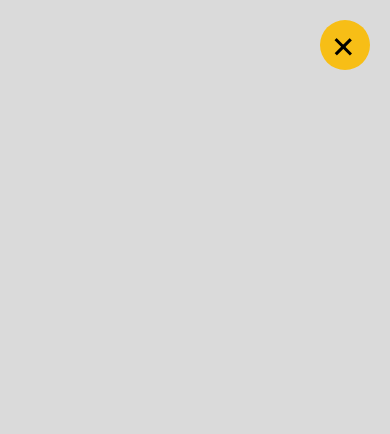
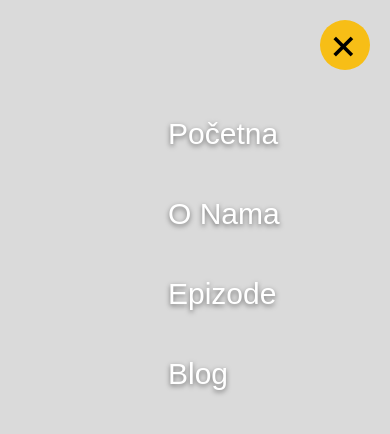
Before and after one commit to aleksandarkrst/epos-domaci2, a plain HTML site: page blog.html in a window 390 px wide. Both pictures are taken after a click on the element 345 px from the left and 45 px from the top of the page. Shown: the top 434 px of the page. Drawn offline with nearby package versions, Linux system fonts and the light colour scheme.

Commit message:
Blog resen

```diff
--- a/blog.html
+++ b/blog.html
@@ -1,126 +1,20 @@
 <!DOCTYPE html>
 <html lang="en">
+
 <head>
   <meta charset="UTF-8">
   <meta name="viewport" content="width=device-width, initial-scale=1.0">
   <meta http-equiv="X-UA-Compatible" content="ie=edge">
   <title>Upcast</title>
-    <style>
-        * {
-          box-sizing: border-box;
-        }
-        .dropbtn {
-  background-color: #3498DB;
-  color: white;
-  padding: 16px;
-  font-size: 16px;
-  border: none;
-  cursor: pointer;
-}
 
-.dropbtn:hover, .dropbtn:focus {
-  background-color: #2980B9;
-}
-
-.dropdown {
-  position: relative;
-  display: inline-block;
-}
-
-.dropdown-content {
-  display: none;
-  position: absolute;
-  background-color: #f1f1f1;
-  min-width: 160px;
-  overflow: auto;
-  box-shadow: 0px 8px 16px 0px rgba(0,0,0,0.2);
-  z-index: 1;
-}
-
-.dropdown-content a {
-  color: black;
-  padding: 12px 16px;
-  text-decoration: none;
-  display: block;
-}
-
-.dropdown a:hover {background-color: #ddd;}
-
-.show {display: block;}
-
-        /* Add a gray background color with some padding */
-        body {
-          font-family: Arial;
-          padding: 20px;
-          background: #f1f1f1;
-        }
-
-        /* Header/Blog Title */
-        .header {
-          padding: 30px;
-          font-size: 40px;
-          text-align: center;
-          background: white;
-        }
-
-        /* Create two unequal columns that floats next to each other */
-        /* Left column */
-        .leftcolumn {
-          float: left;
-          width: 75%;
-        }
-
-        /* Right column */
-        .rightcolumn {
-          float: left;
-          width: 25%;
-          padding-left: 20px;
-        }
-
-        /* Fake image */
-        .fakeimg {
-          background-color: #aaa;
-          width: 100%;
-          padding: 20px;
-        }
-
-        /* Add a card effect for articles */
-        .card {
-           background-color: white;
-           padding: 20px;
-           margin-top: 20px;
-        }
-
-        /* Clear floats after the columns */
-        .row:after {
-          content: "";
-          display: table;
-          clear: both;
-        }
-
-        /* Footer */
-        .footer {
-          padding: 20px;
-          text-align: center;
-          background: #ddd;
-          margin-top: 20px;
-        }
-
-        /* Responsive layout - when the screen is less than 800px wide, make the two columns stack on top of each other instead of next to each other */
-        @media screen and (max-width: 800px) {
-          .leftcolumn, .rightcolumn {
-            width: 100%;
-            padding: 0;
-          }
-        }
-        </style>
   <!-- CSS & Google Fonts -->
-    <link rel="stylesheet" href="css/style.css">
+  <link rel="stylesheet" href="css/blog.css">
   <link href="https://fonts.googleapis.com/css?family=Montserrat|Open+Sans&display=swap" rel="stylesheet">
 
   <!-- Favicon -->
   <link rel="icon" href="img/UpCastLogo PNG.png">
 </head>
+
 <body>
 
 
@@ -129,12 +23,12 @@
   <div class="toggle"></div>
   <div class="overlay"></div>
 
-  <div class="navbar">
+  <div class="menu">
     <ul>
-          <li><a href="#">Početna</a></li>
-          <li><a href="#">O Nama</a></li>
+      <li><a href="index.html">Početna</a></li>
+      <li><a href="aboutUs.html">O Nama</a></li>
       <li><a href="#">Epizode</a></li>
-          <li><a href="#">Blog</a></li>
+      <li><a href="blog.html">Blog</a></li>
     </ul>
 
   </div>
@@ -150,9 +44,12 @@
         <h5>Nov 5, 2019 </h5>
         <div class="fakeimg" style="height:200px;">Image</div>
         <p>Some text..</p>
-            <p>NAPRAVITE ZONU Sa ovakvim podnaslovom možete svašta da pomislite, ali nije ništa strašno. Robin Sharma poznati pisac knjige „Budni u 5“ i „Kaluđer koji je prodao svoj ferari“ priča u svojim knjigama o tome kako morate da izbacite tehnologiju iz svog okruga dok radite....
+        <p>NAPRAVITE ZONU Sa ovakvim podnaslovom možete svašta da pomislite, ali nije ništa strašno. Robin Sharma
+          poznati pisac knjige „Budni u 5“ i „Kaluđer koji je prodao svoj ferari“ priča u svojim knjigama o tome kako
+          morate da izbacite tehnologiju iz svog okruga dok radite....
           <br>
-                <form action="http://ctm.fon.bg.ac.rs/2019/11/05/5-nacina-da-pobedite-prokrastinaciju-2/" target="_blank" method="get">
+          <form action="http://ctm.fon.bg.ac.rs/2019/11/05/5-nacina-da-pobedite-prokrastinaciju-2/" target="_blank"
+            method="get">
             <button class="btn">Pročitajte još...</button>
           </form>
           <br>
@@ -164,9 +61,12 @@
         <div class="fakeimg" style="height:200px;">Image</div>
         <p>Some text..</p>
         <p>
-                Najvažniji izazov u razvoju uspešnog proizvoda je odluka o tome kada je trenutak za zaokret (pivotiranje). Zaokret u tom smislu predstavlja promenu fokusa startapa kako bi se testirao drugačiji proizvod, strategija ili motor rasta (ono što pokreće rast u kompaniji)....
+          Najvažniji izazov u razvoju uspešnog proizvoda je odluka o tome kada je trenutak za zaokret (pivotiranje).
+          Zaokret u tom smislu predstavlja promenu fokusa startapa kako bi se testirao drugačiji proizvod, strategija
+          ili motor rasta (ono što pokreće rast u kompaniji)....
           <br>
-                <form action="http://ctm.fon.bg.ac.rs/2019/05/18/pivotiranje-zaokretom-do-uspeha/" target="_blank" method="get">
+          <form action="http://ctm.fon.bg.ac.rs/2019/05/18/pivotiranje-zaokretom-do-uspeha/" target="_blank"
+            method="get">
             <button class="btn">Pročitajte još...</button>
 
           </form>
@@ -182,9 +82,12 @@
         <div class="fakeimg" style="height:200px;">Image</div>
         <p>Some text..</p>
         <p>
-                  Pitch tj. Sales Pitch predstavlja način da ubedimo nekoga u nešto.Izlažući unapred pripremljenu prezentaciju strategije razvoja proizvoda ili usluge, pokušavamo da ubedimo nekoga da naš proizvod ili usluga ima potencijal razvoja i komercijalizacije na tržištu. Da ne...
+          Pitch tj. Sales Pitch predstavlja način da ubedimo nekoga u nešto.Izlažući unapred pripremljenu prezentaciju
+          strategije razvoja proizvoda ili usluge, pokušavamo da ubedimo nekoga da naš proizvod ili usluga ima
+          potencijal razvoja i komercijalizacije na tržištu. Da ne...
           <br>
-                  <form action="http://ctm.fon.bg.ac.rs/2019/05/12/pitch-perfect-kako-ostaviti-dobar-utisak/" target="_blank" method="get">
+          <form action="http://ctm.fon.bg.ac.rs/2019/05/12/pitch-perfect-kako-ostaviti-dobar-utisak/" target="_blank"
+            method="get">
             <button class="btn">Pročitajte još...</button>
           </form>
           <br>
@@ -196,7 +99,9 @@
         <div class="fakeimg" style="height:200px;">Image</div>
         <p>Some text..</p>
         <p>
-                    Šta je MVP? Najjednostavnije: MVP (Minimum Viable Product) je proizvod sa minimalnom funkcionalnošću. MVP je jedan od najvažnijih koncepata u Lean metodologiji koju je Erik Ris opisao u svojoj knjizi “The Lean Startup”. Lean metodologija je način na koji možete da...</p>
+          Šta je MVP? Najjednostavnije: MVP (Minimum Viable Product) je proizvod sa minimalnom funkcionalnošću. MVP je
+          jedan od najvažnijih koncepata u Lean metodologiji koju je Erik Ris opisao u svojoj knjizi “The Lean Startup”.
+          Lean metodologija je način na koji možete da...</p>
         <br>
         <form action="http://ctm.fon.bg.ac.rs/2019/05/04/lean-startap-koncept-sta-je-mvp/" target="_blank" method="get">
           <button class="btn">Pročitajte još...</button>
@@ -210,9 +115,12 @@
         <div class="fakeimg" style="height:200px;">Image</div>
         <p>Some text..</p>
         <p>
-                      BLOCKCHAIN. Verovatno ste do sada čuli da je ovu reč pomenuo neko od vaših prijatelja, kolega, a možda čak i neko od vaše rodbine. Mada, i ako niste ne brinite se, niste puno propustili. Pre nego što uronimo u plićak onoga što je blockchain-a hajde prvo da kažemo šta...</p>
+          BLOCKCHAIN. Verovatno ste do sada čuli da je ovu reč pomenuo neko od vaših prijatelja, kolega, a možda čak i
+          neko od vaše rodbine. Mada, i ako niste ne brinite se, niste puno propustili. Pre nego što uronimo u plićak
+          onoga što je blockchain-a hajde prvo da kažemo šta...</p>
         <br>
-                      <form action="http://ctm.fon.bg.ac.rs/2019/04/14/uvod-u-blockchain-prva-karika-lanca/" target="_blank" method="get">
+        <form action="http://ctm.fon.bg.ac.rs/2019/04/14/uvod-u-blockchain-prva-karika-lanca/" target="_blank"
+          method="get">
           <button class="btn">Pročitajte još...</button>
         </form>
         <br>
@@ -224,9 +132,11 @@
         <div class="fakeimg" style="height:200px;">Image</div>
         <p>Some text..</p>
         <p>
-                        Ako ste ikada poželeli da pokrenete sopstveni biznis, verovatno ste se pitali kako biste mogli to da uradite.</p>
+          Ako ste ikada poželeli da pokrenete sopstveni biznis, verovatno ste se pitali kako biste mogli to da uradite.
+        </p>
         <br>
-                        <form action="http://ctm.fon.bg.ac.rs/2019/03/27/sve-sto-treba-da-znate-o-lean-startup-metodologiji/" target="_blank" method="get">
+        <form action="http://ctm.fon.bg.ac.rs/2019/03/27/sve-sto-treba-da-znate-o-lean-startup-metodologiji/"
+          target="_blank" method="get">
           <button class="btn">Pročitajte još...</button>
         </form>
         <br>
@@ -250,10 +160,10 @@
     <span>
       <a href="https://www.linkedin.com/company/podcast-upcast/?viewAsMember=true" target="_blank"
         style="color: black;"><img src="img/linkedin.png" alt="LinkedIn" style="width: 20px;"></i></a>
-            <a href="https://www.instagram.com/upcastpodcast/" target="_blank"><img src="img/instagram.png"
-                    alt="Instagram" style="width: 20px;"></a>
-            <a href="https://podcasts.apple.com/us/podcast/id1481110395" target="_blank"><img src="img/apple.png"
-                    alt="Apple" style="width: 20px;"></a>
+      <a href="https://www.instagram.com/upcastpodcast/" target="_blank"><img src="img/instagram.png" alt="Instagram"
+          style="width: 20px;"></a>
+      <a href="https://podcasts.apple.com/us/podcast/id1481110395" target="_blank"><img src="img/apple.png" alt="Apple"
+          style="width: 20px;"></a>
       <a href="https://podcasts.google.com/?feed=aHR0cHM6Ly9hbmNob3IuZm0vcy9lMGVlZGM4L3BvZGNhc3QvcnNz"
         target="_blank"><img src="img/google.png" alt="Google" style="width: 20px;"></a>
     </span>
@@ -273,4 +183,5 @@
   <script src="https://code.jquery.com/jquery-3.4.1.js"></script>
   <script src="js/main.js"></script>
 </body>
+
 </html>
--- a/css/blog.css
+++ b/css/blog.css
@@ -1,6 +1,7 @@
 html {
   scroll-behavior: smooth;
 }
+
 body {
   font-family: 'Montserrat', sans-serif;
   padding: 20px;
@@ -8,49 +9,103 @@ body {
 }
 
 /* Header/Blog Title */
+
 .header {
   padding: 30px;
   font-size: 40px;
   text-align: center;
   background: white;
 }
-  .navbar {
+
+.toggle {
+  position: fixed;
+  top: 20px;
+  right: 20px;
+  border-radius: 50%;
+  width: 50px;
+  height: 50px;
+  cursor: pointer;
+  z-index: 1;
+}
+
+.toggle:before {
+  content: '+';
+  position: absolute;
+  font-size: 50px;
+  border-radius: 50%;
+  text-align: center;
+  line-height: 50px;
   width: 100%;
   height: 100%;
+  transition: 0.5s;
+}
+
+.toggle.active:before {
+  transform: rotate(405deg);
+  background: #f7be16;
+  color: #000;
+  z-index: 1;
+}
+
+.overlay {
+  position: fixed;
+  top: 20px;
+  right: 20px;
+  border-radius: 50%;
+  width: 50px;
+  height: 50px;
+  transition: 0.5s;
+  border-width: 0px;
+  background-color: rgb(218, 218, 218);
+}
+
+.overlay.active {
+  transform: scale(100, 100);
+}
+
+.menu {
+  width: 100%;
+  height: 100%;
+  margin-top: 0px;
+  margin-left: 500px;
   overflow: hidden;
   visibility: hidden;
 }
 
-  .navbar.active {
+.menu.active {
+  visibility: visible;
   position: fixed;
-    top: 0px;
-    visibility: visible;
   transition-delay: 0.5s;
+  animation: scale 1s;
 }
 
-  .navbar ul {
-    position: absolute;
-    top: 300px;
-    left: 600px;
-    transform: translate(-50%, -50%);
-    margin: 0px;
-    padding: 0px;
+@keyframes scale {
+  0% {
+      transform: scaleY(0.8);
+  }
+  100% {
+      transform: scaleY(1);
+  }
 }
 
-  .navbar ul li {
+.menu ul {
   list-style: none;
+  position: fixed;
+  display: flex;
+  flex-direction: column;
+  justify-content: space-between;
 }
 
-  .navbar ul li a {
+.menu ul li a {
   position: relative;
-    font-size: 48px;
+  text-decoration: none;
   color: #fff;
-    margin: 20px;
-    display: block;
+  font-size: 50px;
+  line-height: 100px;
   text-shadow: 0px 2px 5px rgba(0, 0, 0, .5);
 }
 
-  .navbar ul li a:before {
+.menu ul li a:before {
   content: '';
   position: absolute;
   bottom: 5px;
@@ -64,17 +119,65 @@ body {
   transition: transform 0.5s;
 }
 
-  .navbar ul li a:hover:before {
+.menu ul li a:hover:before {
   transform: scaleX(1);
 }
+
+@media (max-width: 700px) {
+  .menu.active {
+      margin-top: 50px;
+      margin-left: 250px;
+      position: fixed;
+  }
+
+  .menu ul li a {
+      position: relative;
+      text-decoration: none;
+      color: #fff;
+      font-size: 35px;
+      line-height: 100px;
+      text-shadow: 0px 2px 5px rgba(0, 0, 0, .5);
+  }
+
+  .toggle:before {
+    line-height: 55px;
+  }
+}
+
+@media (max-width: 570px) {
+  .menu.active {
+      margin-left: 100px;
+      position: fixed;
+      width: auto;
+      height: auto;
+      margin-top: 50px;
+  }
+
+  .menu ul li a {
+      position: relative;
+      text-decoration: none;
+      color: #fff;
+      font-size: 30px;
+      line-height: 80px;
+      text-shadow: 0px 2px 5px rgba(0, 0, 0, .5);
+  }
+
+  .toggle:before {
+    line-height: 55px;
+  }
+}
+
 /* Create two unequal columns that floats next to each other */
+
 /* Left column */
+
 .leftcolumn {
   float: left;
   width: 75%;
 }
 
 /* Right column */
+
 .rightcolumn {
   float: left;
   width: 25%;
@@ -82,6 +185,7 @@ body {
 }
 
 /* Fake image */
+
 .fakeimg {
   background-color: #aaa;
   width: 100%;
@@ -89,6 +193,7 @@ body {
 }
 
 /* Add a card effect for articles */
+
 .card {
   background-color: white;
   padding: 20px;
@@ -96,35 +201,50 @@ body {
 }
 
 /* Clear floats after the columns */
+
 .row:after {
   content: "";
   display: table;
   clear: both;
 }
+
 /* The Modal (background) */
+
 .modal {
-  display: none; /* Hidden by default */
-  position: fixed; /* Stay in place */
-  z-index: 1; /* Sit on top */
+  display: none;
+  /* Hidden by default */
+  position: fixed;
+  /* Stay in place */
+  z-index: 1;
+  /* Sit on top */
   left: 0;
   top: 0;
-  width: 100%; /* Full width */
-  height: 100%; /* Full height */
-  overflow: auto; /* Enable scroll if needed */
-  background-color: rgb(0,0,0); /* Fallback color */
-  background-color: rgba(0,0,0,0.4); /* Black w/ opacity */
+  width: 100%;
+  /* Full width */
+  height: 100%;
+  /* Full height */
+  overflow: auto;
+  /* Enable scroll if needed */
+  background-color: rgb(0, 0, 0);
+  /* Fallback color */
+  background-color: rgba(0, 0, 0, 0.4);
+  /* Black w/ opacity */
 }
 
 /* Modal Content/Box */
+
 .modal-content {
   background-color: #fefefe;
-  margin: 15% auto; /* 15% from the top and centered */
+  margin: 15% auto;
+  /* 15% from the top and centered */
   padding: 20px;
   border: 1px solid #888;
-  width: 80%; /* Could be more or less, depending on screen size */
+  width: 80%;
+  /* Could be more or less, depending on screen size */
 }
 
 /* The Close Button */
+
 .close {
   color: #aaa;
   float: right;
@@ -132,14 +252,14 @@ body {
   font-weight: bold;
 }
 
-.close:hover,
-.close:focus {
+.close:hover, .close:focus {
   color: black;
   text-decoration: none;
   cursor: pointer;
 }
 
 /* Footer */
+
 .footer {
   padding: 20px;
   text-align: center;
@@ -148,9 +268,74 @@ body {
 }
 
 /* Responsive layout - when the screen is less than 800px wide, make the two columns stack on top of each other instead of next to each other */
+
 @media screen and (max-width: 800px) {
   .leftcolumn, .rightcolumn {
     width: 100%;
     padding: 0;
   }
 }
+
+* {
+  box-sizing: border-box;
+}
+
+.dropbtn {
+  background-color: #3498DB;
+  color: white;
+  padding: 16px;
+  font-size: 16px;
+  border: none;
+  cursor: pointer;
+}
+
+.dropbtn:hover, .dropbtn:focus {
+  background-color: #2980B9;
+}
+
+.dropdown {
+  position: relative;
+  display: inline-block;
+}
+
+.dropdown-content {
+  display: none;
+  position: absolute;
+  background-color: #f1f1f1;
+  min-width: 160px;
+  overflow: auto;
+  box-shadow: 0px 8px 16px 0px rgba(0, 0, 0, 0.2);
+  z-index: 1;
+}
+
+.dropdown-content a {
+  color: black;
+  padding: 12px 16px;
+  text-decoration: none;
+  display: block;
+}
+
+.dropdown a:hover {
+  background-color: #ddd;
+}
+
+.show {
+  display: block;
+}
+
+/* Add a gray background color with some padding */
+
+body {
+  font-family: Arial;
+  padding: 20px;
+  background: #f1f1f1;
+}
+
+/* Header/Blog Title */
+
+.header {
+  padding: 30px;
+  font-size: 40px;
+  text-align: center;
+  background: white;
+}
--- a/css/style.css
+++ b/css/style.css
@@ -233,8 +233,9 @@ ul {
 
 /* Članci i epizode */
 .content {
-  margin: 20px 40px;
   text-align: center;
+  margin: 100px 250px;
+  width: 60%;
 }
 
 .content img {
@@ -262,7 +263,7 @@ ul {
 
 /* Call To Action */
 .call-to-action {
-  margin-top: 100px;
+  margin-top: 150px;
   text-align: center;
 }
 
```
Also changed, not shown: aboutUs.html (+3 -4 lines), index.html (+4 -4 lines). Lines whose indentation alone changed are shown as unchanged.
